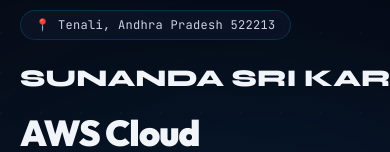
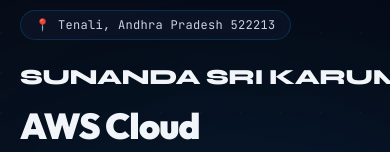
Before and after one commit to VinodKotipalli/sunanda-portfolio, a React (Vite) app: page / in a window 390 px wide. Shown: the part 128-280 px from the top of the page. Built offline with nearby package versions, Linux system fonts and the light colour scheme; no server answers; the database is empty; a web font is replaced by a local one.

Commit message:
style: responsive typography for candidate name
Update Hero and Footer typography to use fluid clamp values, ensuring better scaling and visibility across all screen sizes.

```diff
--- a/src/components/Footer.tsx
+++ b/src/components/Footer.tsx
@@ -50,10 +50,10 @@
       </div>
 
       {/* Middle Typography */}
-      <div className="w-full flex justify-center items-center py-10 md:py-14 px-4 overflow-hidden">
+      <div className="w-full flex justify-center items-center py-8 md:py-12 px-4 overflow-hidden">
         <h2
           id="footer-candidate-name"
-          className="text-xl min-[480px]:text-2xl sm:text-4xl md:text-5xl lg:text-6xl xl:text-7xl font-['Syne',sans-serif] font-black tracking-normal sm:tracking-tight uppercase select-none text-slate-800 hover:text-slate-700 transition-colors duration-300 text-center leading-tight whitespace-nowrap"
+          className="text-[clamp(1.2rem,4vw,3.8rem)] font-['Syne',sans-serif] font-black tracking-tight sm:tracking-normal uppercase select-none text-slate-800 hover:text-slate-700 transition-colors duration-300 text-center leading-tight whitespace-nowrap max-w-full"
         >
           {personalInfo.name}
         </h2>
--- a/src/components/Hero.tsx
+++ b/src/components/Hero.tsx
@@ -53,10 +53,10 @@
 
         {/* Hero Title & Identity */}
         <div className="mb-8 w-full">
-          {/* Candidate Name - Clean Straight Line Expanded Typography */}
+          {/* Candidate Name - Clean Straight Line Expanded Typography (Guaranteed 100% visible) */}
           <h1
             id="hero-candidate-name"
-            className="text-slate-100 text-2xl min-[480px]:text-3xl sm:text-4xl md:text-5xl lg:text-6xl xl:text-[4.5rem] font-black tracking-normal sm:tracking-wide uppercase font-['Syne',sans-serif] mb-5 sm:mb-7 leading-tight whitespace-nowrap overflow-x-visible select-none"
+            className="text-slate-100 text-[clamp(1.35rem,4.2vw,3.5rem)] font-black tracking-tight sm:tracking-normal uppercase font-['Syne',sans-serif] mb-4 sm:mb-6 leading-tight whitespace-nowrap select-none max-w-full"
           >
             {personalInfo.name}
           </h1>
```
